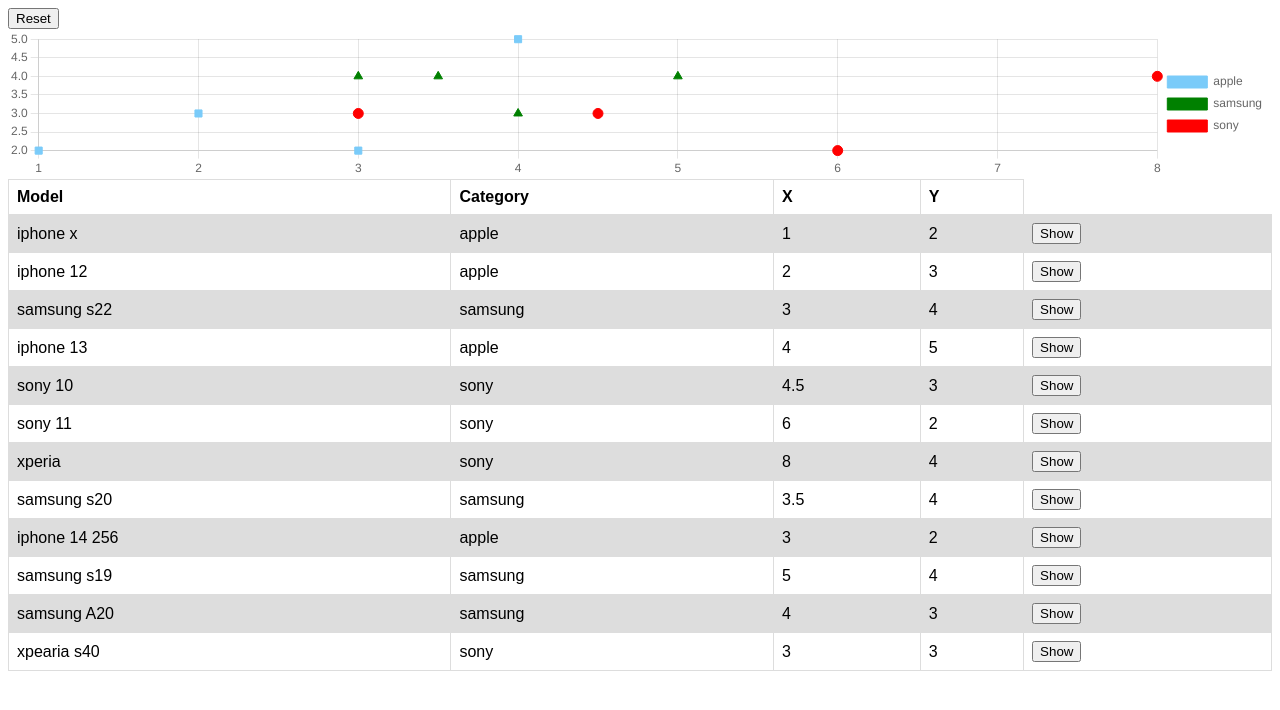
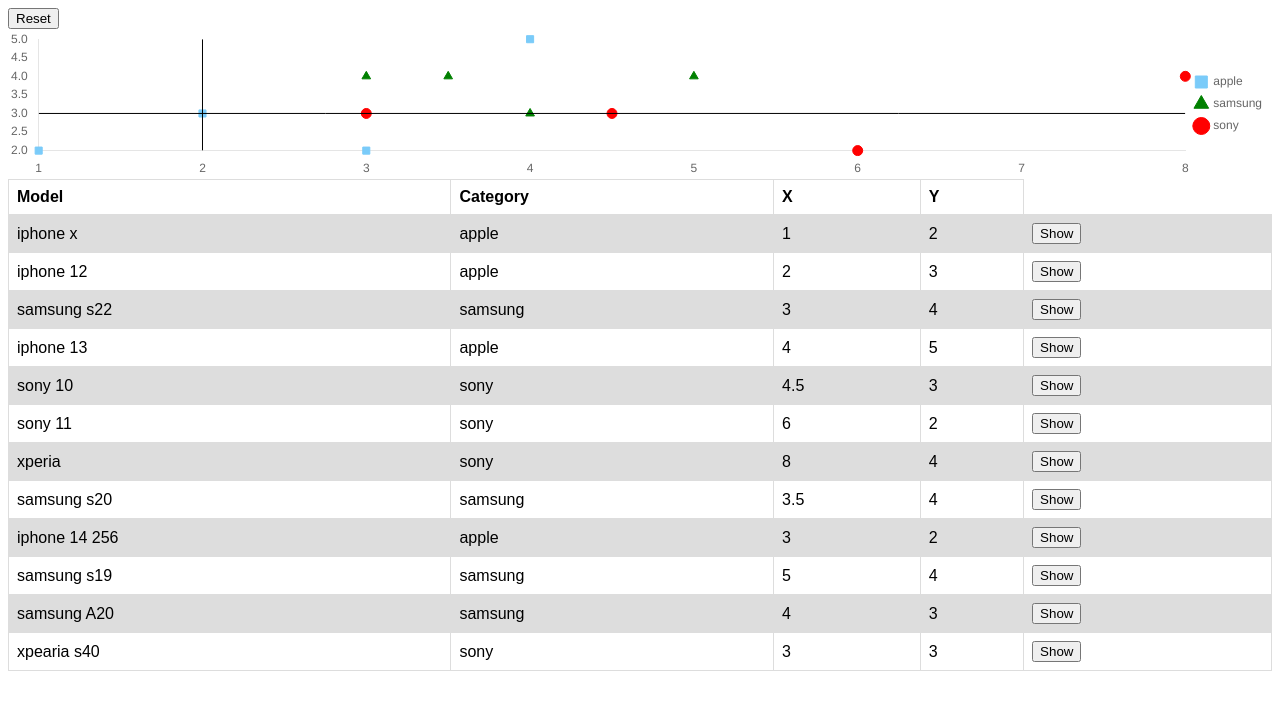
Before and after one commit to hknp796/chart, a Vue app: page /chartjs in a window 1280 px wide. Shown: the top 710 px of the page. Built offline with nearby package versions, Linux system fonts and the light colour scheme; what @canvasjs/vue-charts would draw is missing.

Commit message:
segmentation axis added

```diff
--- a/package.json
+++ b/package.json
@@ -11,6 +11,7 @@
   "dependencies": {
     "@canvasjs/vue-charts": "^1.0.1",
     "chart.js": "^4.4.0",
+    "chartjs-plugin-annotation": "^3.0.1",
     "vue": "^3.3.4",
     "vue-chartjs": "^5.2.0",
     "vue-router": "^4.0.13"
--- a/src/components/chartjs.vue
+++ b/src/components/chartjs.vue
@@ -3,7 +3,7 @@
         Reset
     </button>
     <div>
-        <component v-bind:is="chartType"  :data="chartOptions" :options="options" />
+        <component v-bind:is="chartType" :data="chartOptions" :options="options" />
     </div>
     <table>
         <tr>
@@ -23,23 +23,31 @@
 </template>
 
 <script  setup>
+import annotationPlugin from 'chartjs-plugin-annotation';
 import { ref } from 'vue';
 import {
     Chart as ChartJS,
+    CategoryScale,
+    LinearScale,
     Title,
     Tooltip,
     Legend,
-    PointElement
+    PointElement,
+    LineElement,
 } from 'chart.js';
 import {
-    Scatter,
+    Scatter, Line
 } from 'vue-chartjs';
 
 ChartJS.register(
+    CategoryScale,
+    LinearScale,
     Title,
     Tooltip,
     Legend,
-    PointElement
+    PointElement,
+    LineElement,
+    annotationPlugin
 );
 const responseData = ref([
     {
@@ -47,14 +55,14 @@
         "category": "apple",
         x: 1,
         y: 2,
-        id:1
+        id: 1
     },
     {
         "model": "iphone 12",
         "category": "apple",
         x: 2,
         y: 3,
-        id:2
+        id: 2
 
     },
     {
@@ -62,14 +70,14 @@
         "category": "samsung",
         x: 3,
         y: 4,
-        id:3
+        id: 3
     },
     {
         "model": "iphone 13",
         "category": "apple",
         x: 4,
         y: 5,
-        id:4
+        id: 4
 
     },
     {
@@ -77,58 +85,59 @@
         "category": "sony",
         x: 4.5,
         y: 3,
-        id:5
+        id: 5
     },
     {
         "model": "sony 11",
         "category": "sony",
         x: 6,
         y: 2,
-        id:6
+        id: 6
     },
     {
         "model": "xperia",
         "category": "sony",
         x: 8,
         y: 4,
-        id:7
+        id: 7
     },
     {
-        "model": "samsung s20" ,
+        "model": "samsung s20",
         "category": "samsung",
         x: 3.5,
         y: 4,
-        id:8
+        id: 8
     },
     {
-        "model": "iphone 14 256" ,
+        "model": "iphone 14 256",
         "category": "apple",
         x: 3,
         y: 2,
-        id:9
+        id: 9
     },
     {
-        "model": "samsung s19" ,
+        "model": "samsung s19",
         "category": "samsung",
         x: 5,
         y: 4,
-        id:10
+        id: 10
     },
     {
-        "model": "samsung A20" ,
+        "model": "samsung A20",
         "category": "samsung",
         x: 4,
         y: 3,
-        id:11
+        id: 11
     },
     {
-        "model": "xpearia s40" ,
+        "model": "xpearia s40",
         "category": "sony",
         x: 3,
         y: 3,
-        id:12
+        id: 12
     }
 ])
+
 const tableData = ref(responseData.value)
 
 const chartOptions = ref({
@@ -157,26 +166,26 @@
         backgroundColor: '#ff0000',
     }
 ]
-const shapes = ['rect','triangle','triangle']
+const shapes = ['rect', 'triangle', 'triangle']
 responseData.value.forEach(({ category, ...data }, index) => {
-    if (!chartOptions.value.datasets.some(({ label }) => label === category)){
+    if (!chartOptions.value.datasets.some(({ label }) => label === category)) {
 
         chartOptions.value.datasets.push({
             label: category,
             fill: false,
             ...colors[index],
-            data: [{category,  ...data }],
+            data: [{ category, ...data }],
             hidden: false,
-            pointRadius:[5],
+            pointRadius: [5],
             pointStyle: shapes[index],
-        })
+        },
+        )
     }
     else {
         const dataset = chartOptions.value.datasets.find(({ label }) => label === category)
-        dataset.data.push({category, ...data })
+        dataset.data.push({ category, ...data })
     }
 })
-
 
 
 
@@ -187,12 +196,12 @@
             label: 'Scatter Dataset 1',
             borderColor: '#f87979',
             backgroundColor: '#f87979',
-            category:'apple',
+            category: 'apple',
             data: [
                 {
                     x: -2,
                     y: 4,
-                    model:'iphone'
+                    model: 'iphone'
                 },
                 {
                     x: -1,
@@ -219,7 +228,7 @@
             fill: false,
             borderColor: '#7acbf9',
             backgroundColor: '#7acbf9',
-            pointStyle:'rect',
+            pointStyle: 'rect',
             data: [
                 {
                     x: -2,
@@ -249,7 +258,6 @@
 })
 
 console.log(chartOptions.value)
-// console.log(scatterData.value)
 
 const pointClick = (e, a) => {
     if (!a.length) return
@@ -265,29 +273,61 @@
             data.pointRadius = data.data.map(({ id: dataId }) => dataId === id ? 10 : 3)
             const hasPoint = data.data.some(({ id: dataId }) => dataId === id)
             if (!hasPoint)
-                data.backgroundColor = data.backgroundColor+'33'
+                data.backgroundColor = data.backgroundColor + '33'
             return data
         })
     }
-    // console.log(chartOptions.value)
 }
 const options = ref({
     responsive: true,
     maintainAspectRatio: false,
     plugins: {
+        annotation: {
+            annotations: {
+                line1: {
+                    type: 'line',
+                    yMin: 3,
+                    yMax: 3,
+                    borderColor: '#000',
+                    borderWidth: 1,
+                },
+                line2: {
+                    type: 'line',
+                    xMin: 2,
+                    xMax: 2,
+                    borderColor: '#000',
+                    borderWidth: 1,
+                }
+            }
+        },
         legend: {
             display: true,
             onClick: newLegendClickHandler,
             position: 'right',
-            },
+            labels: {
+                usePointStyle: true
+            }
+        },
         tooltip: {
-                callbacks: {
-                    label: function(context) {
-                        const model = context.dataset.data[context.dataIndex].model
-                        return `${context.dataset.category} ${model}` //+ context.formattedValue
-                    }
+            callbacks: {
+                label: function (context) {
+                    const model = context.dataset.data[context.dataIndex].model
+                    return `${context.dataset.category} ${model}` //+ context.formattedValue
                 }
             }
+        }
+    },
+    scales: {
+        x: {
+            grid: {
+                display: false
+            }
+        },
+        y: {
+            grid: {
+                display: false
+            }
+        }
     },
     onClick: pointClick,
 
@@ -300,7 +340,7 @@
             tableData.value = responseData.value
             y.pointRadius = [5, 5, 5, 5]
             if (y.backgroundColor.length === 9) {
-                y.backgroundColor = y.backgroundColor.slice(0,-2)
+                y.backgroundColor = y.backgroundColor.slice(0, -2)
             }
             return y
         })
@@ -314,33 +354,22 @@
 
     if (currentCategoryIndex.value === index) {
         currentCategoryIndex.value = null
-        chartOptions.value = {
-            datasets: chartOptions.value.datasets.map((data, i) => {
-                const y = data
-                tableData.value = responseData.value
-                y.pointRadius = [5, 5, 5, 5]
-                if (y.backgroundColor.length === 9) {
-                    y.backgroundColor = y.backgroundColor.slice(0,-2)
-                }
-                return y
-            })
-        }
-        return
+        return resetClick()
     }
     currentCategoryIndex.value = index;
     chartOptions.value = {
         datasets: chartOptions.value.datasets.map((data, i) => {
             const y = data
-            if (currentCategoryIndex.value !== i){
+            if (currentCategoryIndex.value !== i) {
                 if (y.backgroundColor.length === 9) {
-                    y.backgroundColor = y.backgroundColor.slice(0,-2)
+                    y.backgroundColor = y.backgroundColor.slice(0, -2)
                 }
-                y.backgroundColor = y.backgroundColor+'33'
+                y.backgroundColor = y.backgroundColor + '33'
                 y.pointRadius = [3, 3, 3, 3]
             }
             else {
                 if (y.backgroundColor.length === 9) {
-                    y.backgroundColor = y.backgroundColor.slice(0,-2)
+                    y.backgroundColor = y.backgroundColor.slice(0, -2)
                 }
                 y.pointRadius = [10, 10, 10, 10]
             }
```
Also changed, not shown: 1 other file (tests, documents, lock files or other folders).
